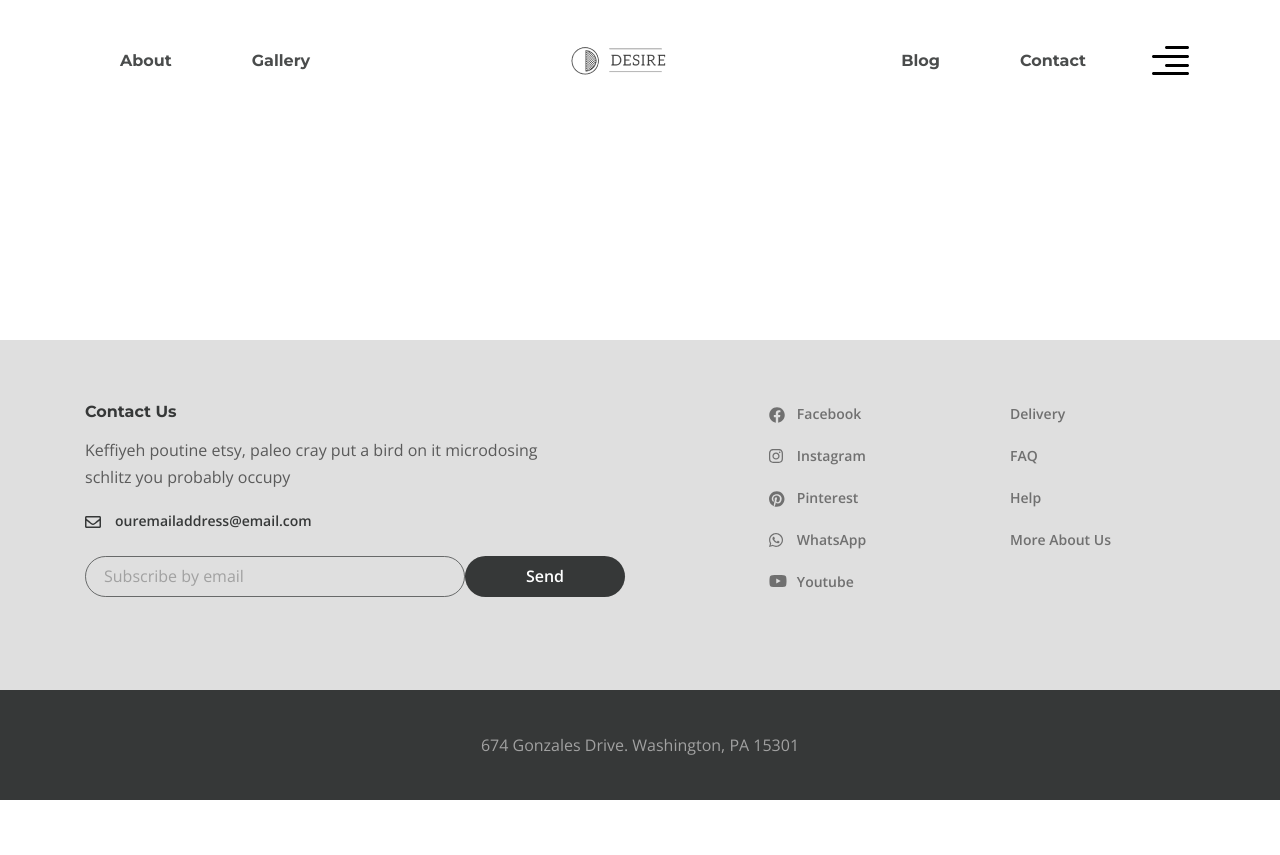
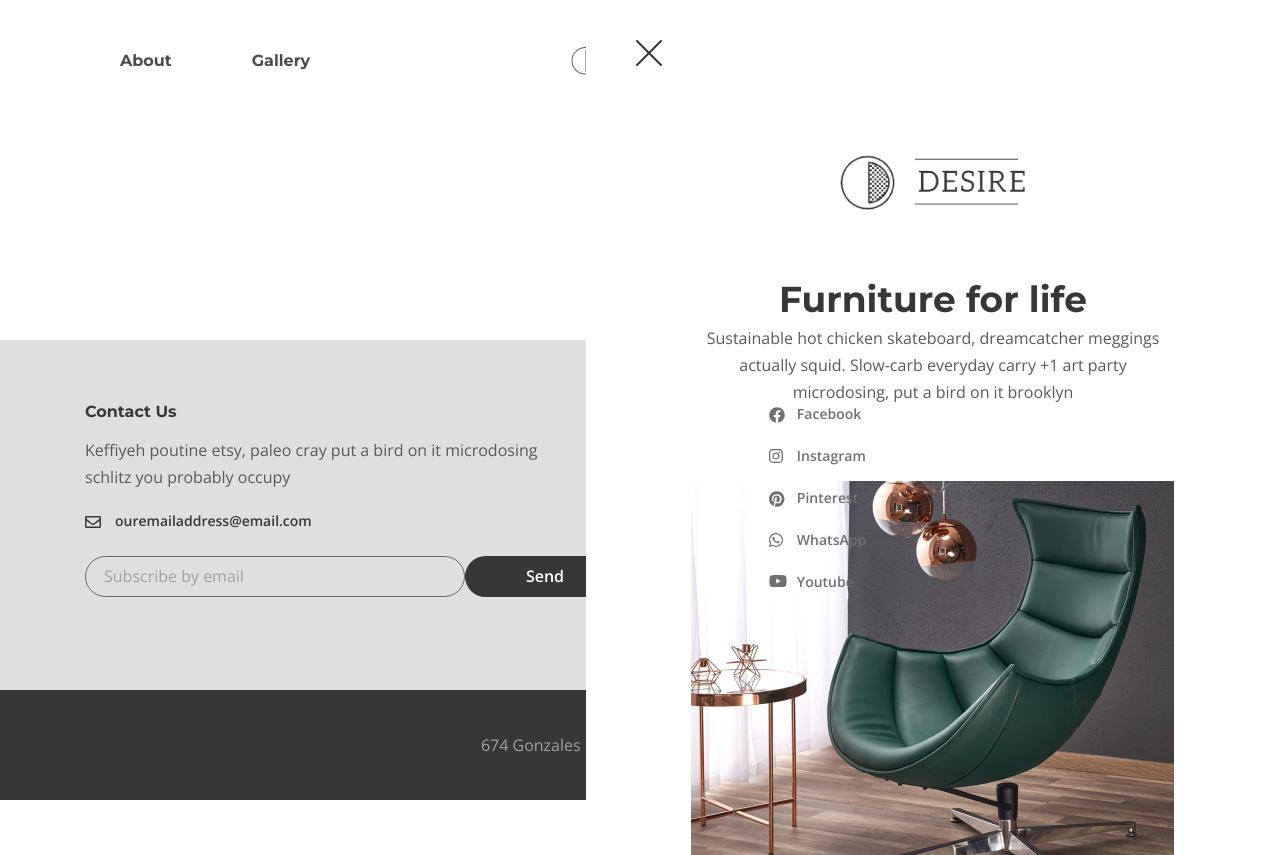
Before and after one commit to dmitriydenisov/desire, a website: page #src/pug/index.pug in a window 1280 px wide. Before the commit the page ends 800 px from the top, so only its background shows below. Drawn offline with nearby package versions, Linux system fonts and the light colour scheme; files that its build step writes are made by us from their sources; files whose address does not match are found by name.

Commit message:
заверстал скрытое меню

```diff
--- a/#src/js/main.js
+++ b/#src/js/main.js
@@ -0,0 +1,3 @@
+$(function(){
+    $('.header__btn')
+})
--- a/#src/pug/index.pug
+++ b/#src/pug/index.pug
@@ -28,6 +28,16 @@ html(lang="en")
                                     a.menu__list-link(href="#") Contact
                         button.header__btn
                             img(src="img/icon_menu.svg", alt="")
+                        .rightside-menu
+                            button.rightside-menu__close
+                                img(src="img/close.svg", alt="")
+                            .rightside-menu__content
+                                a.rightside-menu__logo(href='#')
+                                    img(src="img/logo-menu.png", alt="")
+                                h4.rightside-menu__title Furniture for life
+                                p.rightside-menu__text
+                                    |Sustainable hot chicken skateboard, dreamcatcher meggings actually squid. Slow-carb everyday carry +1 art party microdosing, put a bird on it brooklyn
+                                img.rightside-menu__img(src="img/rightside-img.jpg", alt="")
             main.main
             .footer
                 .footer__content
--- a/#src/scss/blocks/_footer.scss
+++ b/#src/scss/blocks/_footer.scss
@@ -107,7 +107,7 @@
     &__social-link--youtube::before{
         background-image: url(../img/icons/youtube.svg);
     }
-    &__social-item{}
+    // &__social-item{}
     &__menu{
      margin-right: 60px;
      width: 125px;
--- a/#src/scss/main.scss
+++ b/#src/scss/main.scss
@@ -5,4 +5,5 @@
 @import 'global';
 
 @import 'blocks/header';
+@import 'sections/menu';
 @import 'blocks/footer';
--- /dev/null
+++ b/#src/scss/sections/_menu.scss
@@ -0,0 +1,37 @@
+.rightside-menu{
+    position: absolute;
+    right: 0;
+    top: 0;
+    bottom: 0;
+    max-width: 694px;
+    width: 100%;
+    background-color: #fff;
+    &__close{
+        background-color: transparent;
+        border: none;
+        padding: 40px 0 0 50px;
+        margin-bottom: 60px;
+        cursor: pointer;
+    }
+    &__content{
+        text-align: center;
+        max-width: 485px;
+        margin: 0 auto;
+    }
+    &__logo{
+        display: inline-block;
+        margin-bottom: 40px;
+    }
+    &__title{
+        color: $title-color;
+        @extend %title-font;
+        font-size: 36px;
+        line-height: 51px;
+    }
+    &__text{
+        margin-bottom: 75px;
+    }
+    &__img{
+        max-width: 485px;
+    }
+}
```
Also changed, not shown: #src/img/close.svg (added), #src/img/logo-menu.png (added), #src/img/rightside-img.jpg (added).
